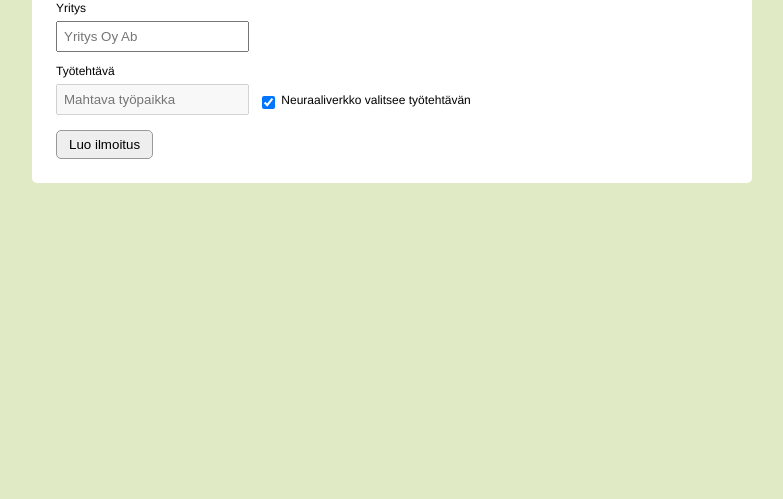
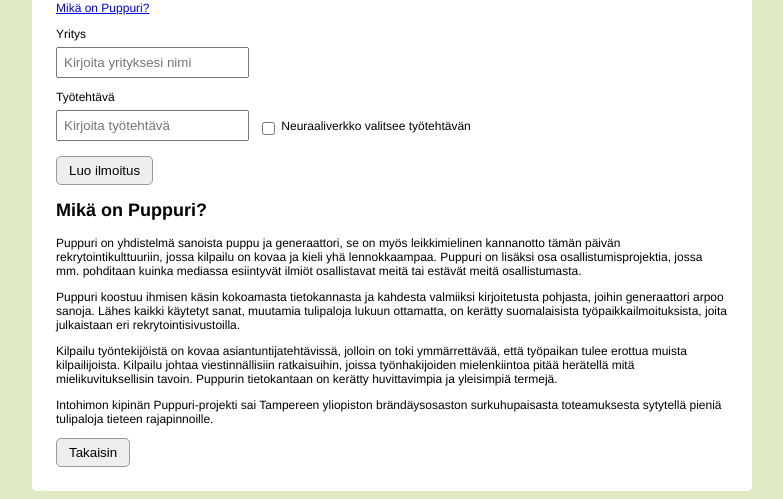
Before and after one commit to laxu/puppuri, a website with bundled scripts: page src/index.html in a window 1280 px wide. Shown: the part 387-886 px from the top of the page, without its empty margins (248-1031 px from the left). Before the commit the page ends 800 px from the top, so only its background shows below. Built offline with nearby package versions, Linux system fonts and the light colour scheme.

Commit message:
feat: Various HTML tweaks

```diff
--- a/src/index.html
+++ b/src/index.html
@@ -11,20 +11,20 @@
 		<div class="wrapper">
 			<header id="stock-photo"></header>
 			<div class="container">
-				<h1>Puppuri</h1>
+				<h1>Puppuri - uuden aallon rekrytointiavustaja</h1>
 				<form id="job-form" class="form" method="post" name="job-form">
+					<p><a href="#" id="show-info">Mikä on Puppuri?</a></p>
 					<div class="form-group">
 						<label>Yritys</label>
-						<input type="text" name="company" id="company" placeholder="Yritys Oy Ab">
+						<input type="text" name="company" id="company" placeholder="Kirjoita yrityksesi nimi">
 					</div>
 					<div class="form-group">
 						<label>Työtehtävä</label>
-						<input type="text" name="jobTitle" id="job-title" placeholder="Mahtava työpaikka" disabled>
+						<input type="text" name="jobTitle" id="job-title" placeholder="Kirjoita työtehtävä">
 						<label class="checkbox">
 							<input type="checkbox"
 								name="randomTitle"
 								value="1"
-								checked="checked"
 								id="random-title"><span>Neuraaliverkko valitsee työtehtävän</span>
 						</label>
 					</div>
@@ -37,10 +37,22 @@
 				</form>
 				<div id="result-container">
 					<div id="result"></div>
-					<div class="actions">
-						<button class="btn" id="reset-button">Aloita alusta</button>
+					<nav class="actions">
+						<button class="btn reset-button">Muuta valintoja</button>
 						<button class="btn" id="refresh-button">Käytä tekoälyä</button>
-					</div>
+					</nav>
+				</div>
+				<div id="info">
+					<h2>Mikä on Puppuri?</h2>
+					<article class="content">
+						<p>Puppuri on yhdistelmä sanoista puppu ja generaattori, se on myös leikkimielinen kannanotto tämän päivän rekrytointikulttuuriin, jossa kilpailu on kovaa ja kieli yhä lennokkaampaa. Puppuri on lisäksi osa osallistumisprojektia, jossa mm. pohditaan kuinka mediassa esiintyvät ilmiöt osallistavat meitä tai estävät meitä osallistumasta.</p>
+						<p>Puppuri koostuu ihmisen käsin kokoamasta tietokannasta ja kahdesta valmiiksi kirjoitetusta pohjasta, joihin generaattori arpoo sanoja. Lähes kaikki käytetyt sanat, muutamia tulipaloja lukuun ottamatta, on kerätty suomalaisista työpaikkailmoituksista, joita julkaistaan eri rekrytointisivustoilla.</p>
+						<p>Kilpailu työntekijöistä on kovaa asiantuntijatehtävissä, jolloin on toki ymmärrettävää, että työpaikan tulee erottua muista kilpailijoista. Kilpailu johtaa viestinnällisiin ratkaisuihin, joissa työnhakijoiden mielenkiintoa pitää herätellä mitä mielikuvituksellisin tavoin. Puppurin tietokantaan on kerätty huvittavimpia ja yleisimpiä termejä.</p>
+						<p>Intohimon kipinän Puppuri-projekti sai Tampereen yliopiston brändäysosaston surkuhupaisasta toteamuksesta sytytellä pieniä tulipaloja tieteen rajapinnoille.</p>
+					</article>
+					<nav class="actions">
+						<button class="btn reset-button">Takaisin</button>
+					</nav>
 				</div>
 			</div>
 		</div>
```
